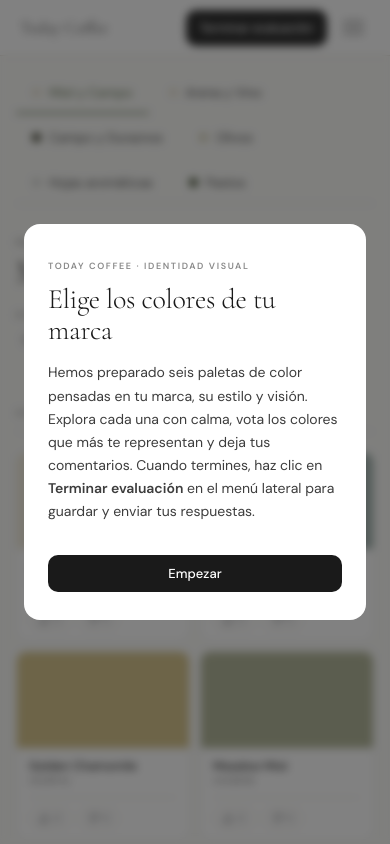
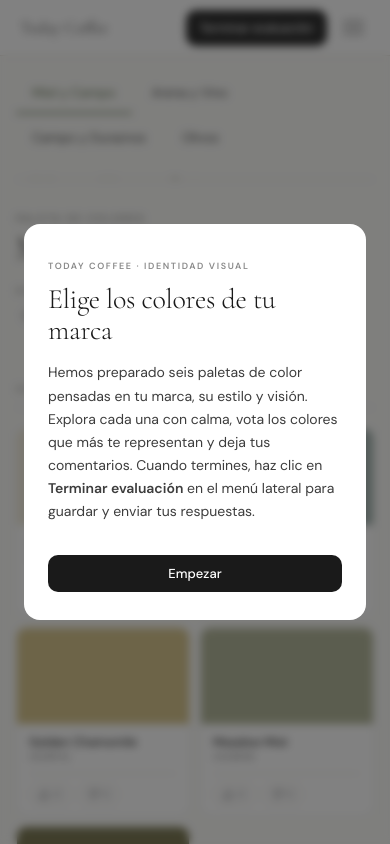
Before and after one commit to lucilamtz90/today-coffee, a website: page demo/index.html in a window 390 px wide. Shown: the top 844 px of the page. Drawn offline with nearby package versions, Linux system fonts and the light colour scheme; a web font is replaced by a local one.

Commit message:
Update demo branding label, drop palette tab dots, cap tab overflow on mobile
Sets brand-sub to "Branding Kit", removes the color-dot indicator from
palette tabs, and bounds the horizontal tabs to a scrollable max-height
on mobile so overflowing tabs scroll within that element instead of
pushing the rest of the page down.

```diff
--- a/demo/index.html
+++ b/demo/index.html
@@ -232,14 +232,6 @@ body {
   border-bottom-color: var(--accent);
 }
 
-.h-tab-dot {
-  width: 9px;
-  height: 9px;
-  border-radius: 50%;
-  flex-shrink: 0;
-  border: 1.5px solid rgba(0,0,0,0.12);
-}
-
 .h-tab-count {
   font-size: 10px;
   color: var(--muted);
@@ -1008,6 +1000,7 @@ input[type="color"] {
   .palette-header { flex-direction: column; gap: 18px; }
   .overall-rating { align-items: flex-start; }
   .swatches-grid { grid-template-columns: repeat(auto-fill, minmax(140px, 1fr)); }
+  .h-tabs { max-height: 108px; overflow-y: auto; overflow-x: hidden; flex-wrap: wrap; }
 }
 
 @media (max-width: 480px) {
@@ -1072,7 +1065,7 @@ input[type="color"] {
 <aside class="sidebar" id="sidebar">
   <div class="sidebar-brand">
     <div class="brand-name">Branding Hub</div>
-    <div class="brand-sub">Librería de colores</div>
+    <div class="brand-sub">Branding Kit</div>
   </div>
 
   <nav class="sidebar-nav" id="main-nav">
@@ -1435,13 +1428,11 @@ function renderNav() {
     const ps      = st.palettes[i];
     const totalV  = ps.swatches.reduce((a, s) => a + s.up + s.down, 0);
     const hasNew  = ps.feedback.some(f => !f.reviewed);
-    const dotHex  = ps.colors[0] ? ps.colors[0].hex : p.colors[0].hex;
 
     const btn = document.createElement('button');
     btn.className = 'h-tab-btn' + (i === current && !adminMode ? ' active' : '');
     btn.onclick   = () => switchPalette(i);
     btn.innerHTML = `
-      <span class="h-tab-dot" style="background:${dotHex};"></span>
       <span>${p.name}</span>
       ${hasNew ? '<span class="h-tab-new-dot"></span>' : ''}
       ${totalV > 0 ? `<span class="h-tab-count">${totalV}</span>` : ''}
```
